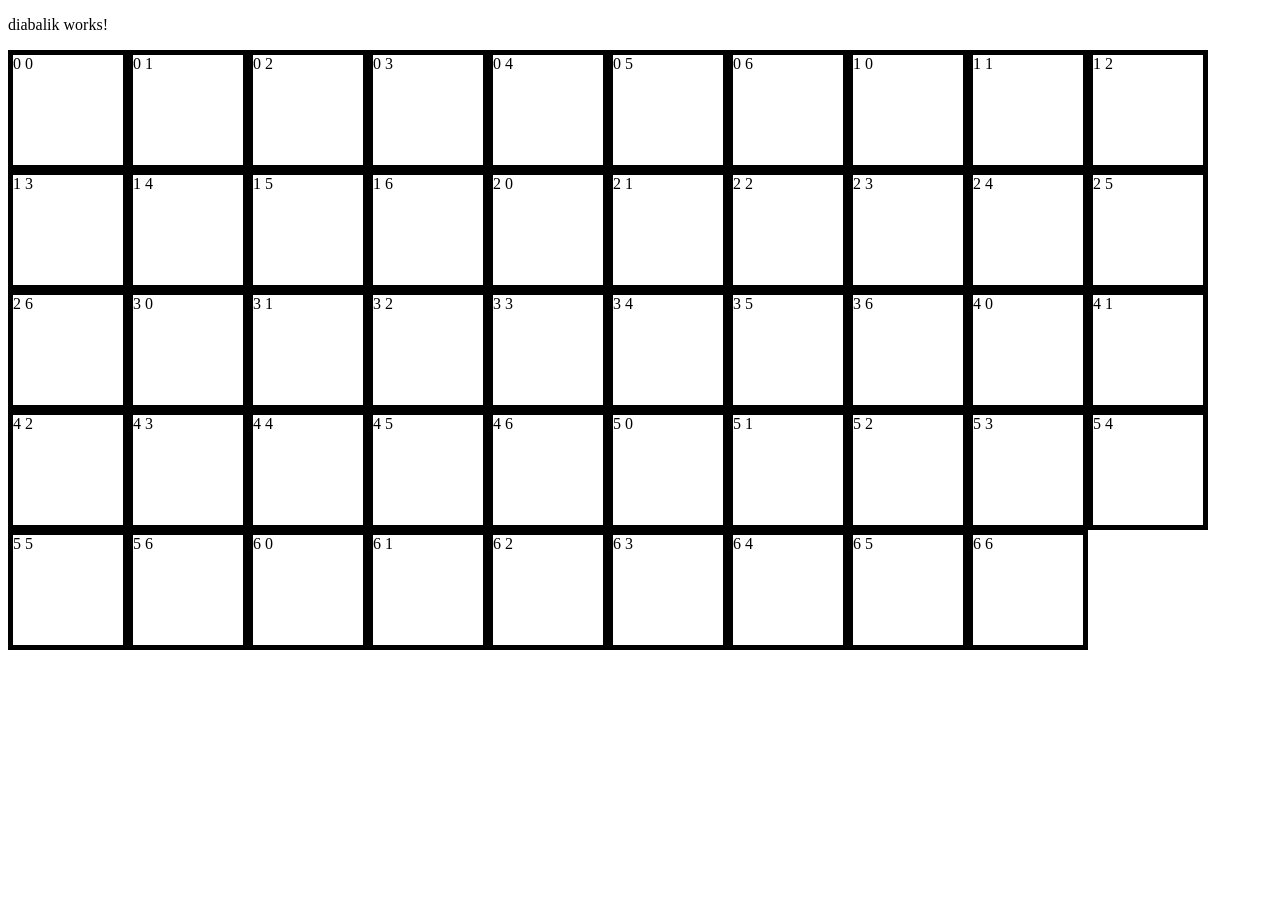
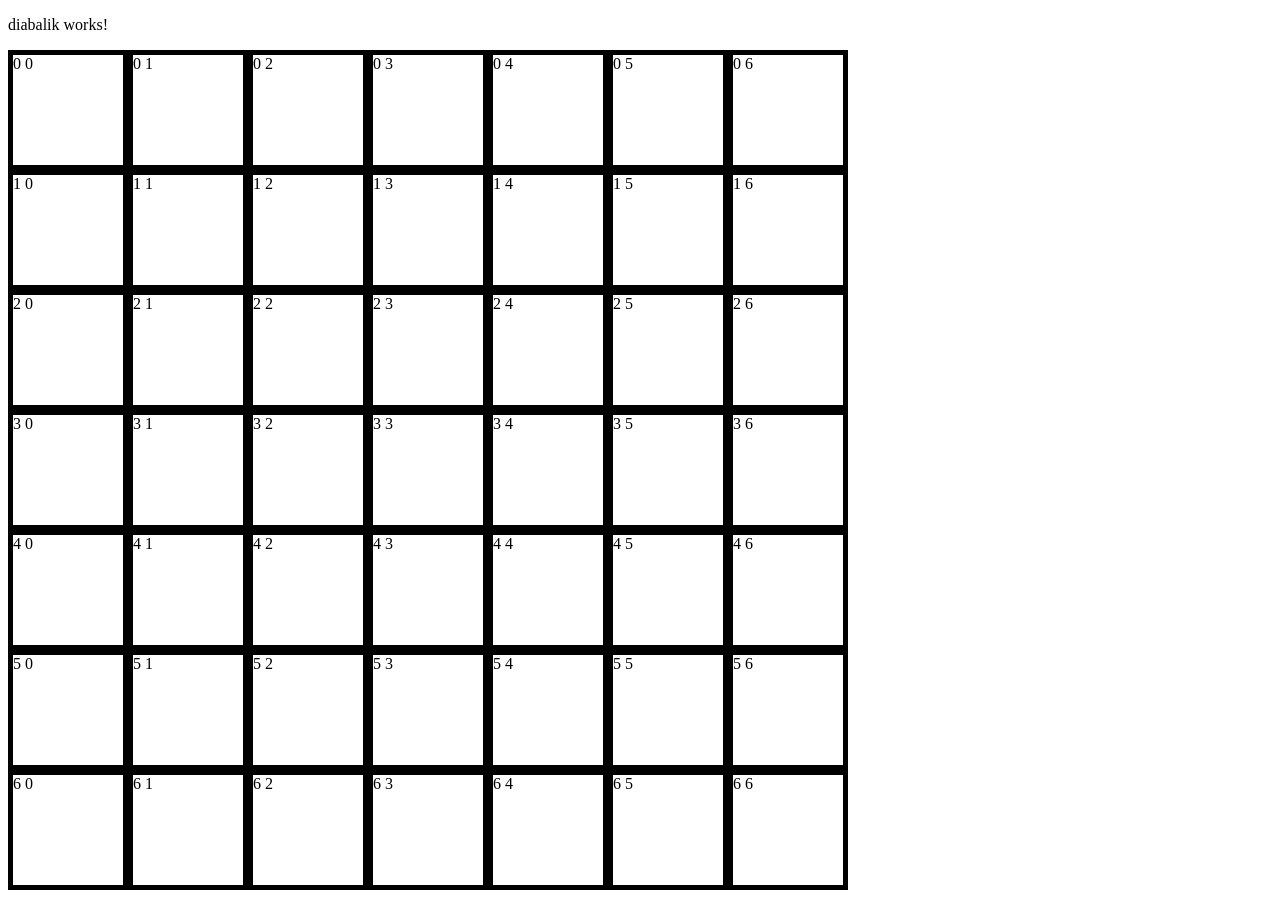
Before and after one commit to jujusb/diabalikGPS, an Angular app in the folder srcProjet/diaballik-frontend/: page /diabalik in a window 1280 px wide. Before the commit the page ends 800 px from the top, so only its background shows below. Built offline with nearby package versions, Linux system fonts and the light colour scheme.

Commit message:
Avancement du frontend pour l'affichage de la grille

```diff
--- a/srcProjet/diaballik-frontend/src/app/config/config.component.html
+++ b/srcProjet/diaballik-frontend/src/app/config/config.component.html
@@ -19,11 +19,11 @@
 </label>
 <br>
 <label>Second player IA ?
-        <input type="checkbox" ng-model="checkboxModel.value1">
+        <input type="checkbox" ng-model="checkboxModel.value1" (click)="ia = !ia">
 </label>
 <br>
 
-<p *ngIf="ok">IA sélectionnée !</p>
+<p *ngIf="ia">IA sélectionnée !</p>
 
 <button onclick="location.href = 'diabalik'">Play</button>
 
--- a/srcProjet/diaballik-frontend/src/app/diabalik/diabalik.component.css
+++ b/srcProjet/diaballik-frontend/src/app/diabalik/diabalik.component.css
@@ -1,6 +1,8 @@
 div {
     --size-cell: 120px;
     --border-cell: 5px;
+    --nb-cell: 7;
+    --grid-size :  calc(var(--size-cell)*7);
 }
 
 
@@ -14,3 +16,22 @@ div {
     padding: 0;
     margin: 0;
 }
+
+.board {
+    box-sizing: border-box;
+    position:relative;
+    width: calc(var(--size-cell) * var(--nb-cell) + 4px);
+    height: calc(var(--size-cell) * var(--nb-cell) + 4px);
+    z-index: 1;
+}
+
+.piece {
+    box-sizing: border-box;
+    position:absolute;
+    background-color: black;
+    width: calc(var(--size-cell) - 20px);
+    height: calc(var(--size-cell) - 20px);
+    z-index: 2;
+    padding: 0;
+    margin: 0;
+}
--- a/srcProjet/diaballik-frontend/src/app/diabalik/diabalik.component.html
+++ b/srcProjet/diaballik-frontend/src/app/diabalik/diabalik.component.html
@@ -19,11 +19,16 @@ look at the css file to see how the aclass objects are rendered.
 The variable $event refers to the event (a MouseEvent) produced when using the mouse.
 -->
 
+<div class="board">
 <ng-container class='aclass' #myobjects *ngFor="let x of [0,1,2,3,4,5,6]" >
-    <div class='aclass' #myobjects *ngFor="let y of [0,1,2,3,4,5,6]" >{{x}} {{y}}</div>
+    <div class='aclass' #myobjects *ngFor="let y of [0,1,2,3,4,5,6]" [attr.data-x]=x [attr.data-y]=y>{{x}} {{y}}</div>
     </ng-container>
+</div>
 
-
+<!--<div class="piece" #pieces *ngFor="let piece of game.storage.board.pieces"
+    [ngStyle]="{'background-color': piece.player1 ? game.storage.p1.color.code : game.storage.p2.color.code}"
+    [style.left.px]="piece.x * 80 + 10" [style.top.px]="piece.y * 80 + 10" >
+</div>-->
 
 <!--<div class='aclass' #myobjects *ngFor="let x of [0,1,2,3,4,5,6]"
     (mousedown)="rightClick($event)"
```
Also changed, not shown: srcProjet/diaballik-frontend/src/app/diabalik/diabalik.component.ts (+9 -0 lines).
